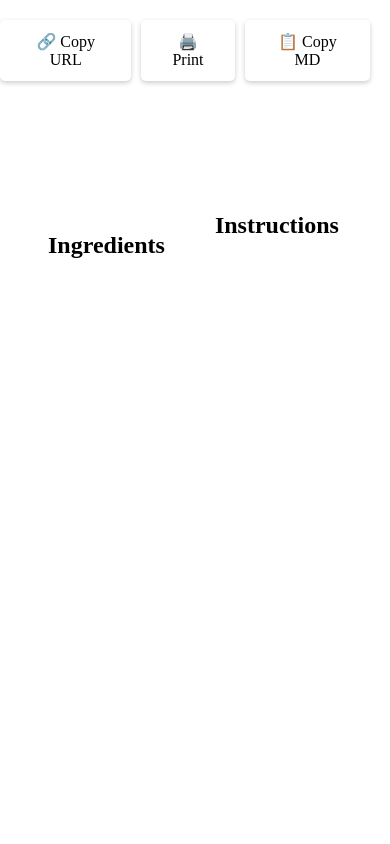
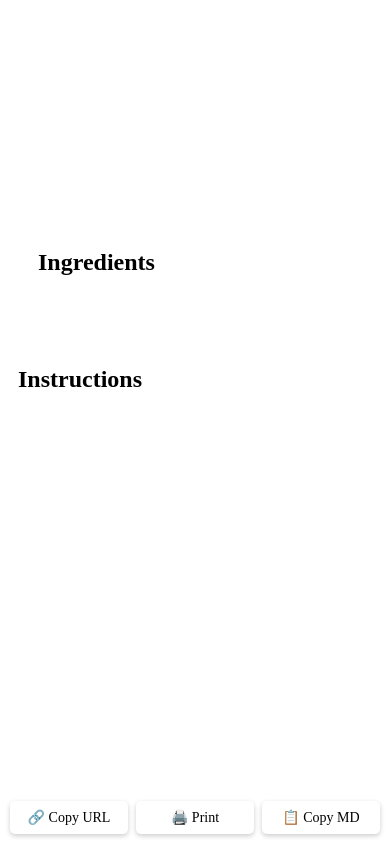
Before and after one commit to tupperward/nyetcooking, a Flask app: template web/templates/recipe_card.html in a window 390 px wide. Run offline with Flask 3, Linux system fonts and the light colour scheme; the template is opened without the code that fills it, so the values that code supplies are empty; some libraries are stand-ins or nearby versions.

Commit message:
css changes for mobile

```diff
--- a/web/templates/recipe_card.html
+++ b/web/templates/recipe_card.html
@@ -240,6 +240,64 @@
 
         .action-button:hover {
             background-color: var(--hover);
+        }
+
+        /* Mobile responsive styles */
+        @media (max-width: 768px) {
+            body {
+                overflow-x: hidden;
+            }
+
+            .container {
+                padding: 10px;
+            }
+
+            header {
+                padding: 15px 10px 60px 10px;
+            }
+
+            h1 {
+                font-size: 1.5em;
+                padding-right: 10px;
+            }
+
+            .action-buttons {
+                position: absolute;
+                top: auto;
+                bottom: 10px;
+                right: 10px;
+                left: 10px;
+                flex-direction: row;
+                justify-content: center;
+                flex-wrap: wrap;
+                gap: 8px;
+            }
+
+            .action-button {
+                padding: 8px 12px;
+                font-size: 14px;
+                flex: 1;
+                min-width: 90px;
+            }
+
+            .recipe-content {
+                flex-direction: column;
+                gap: 20px;
+            }
+
+            .ingredients-section {
+                flex: 1;
+            }
+
+            .recipe-meta {
+                flex-wrap: wrap;
+                gap: 10px;
+            }
+
+            .recipe-meta div {
+                flex: 1 1 45%;
+                min-width: 120px;
+            }
         }
 
         /* Print-specific styles - basic and minimal */
```
